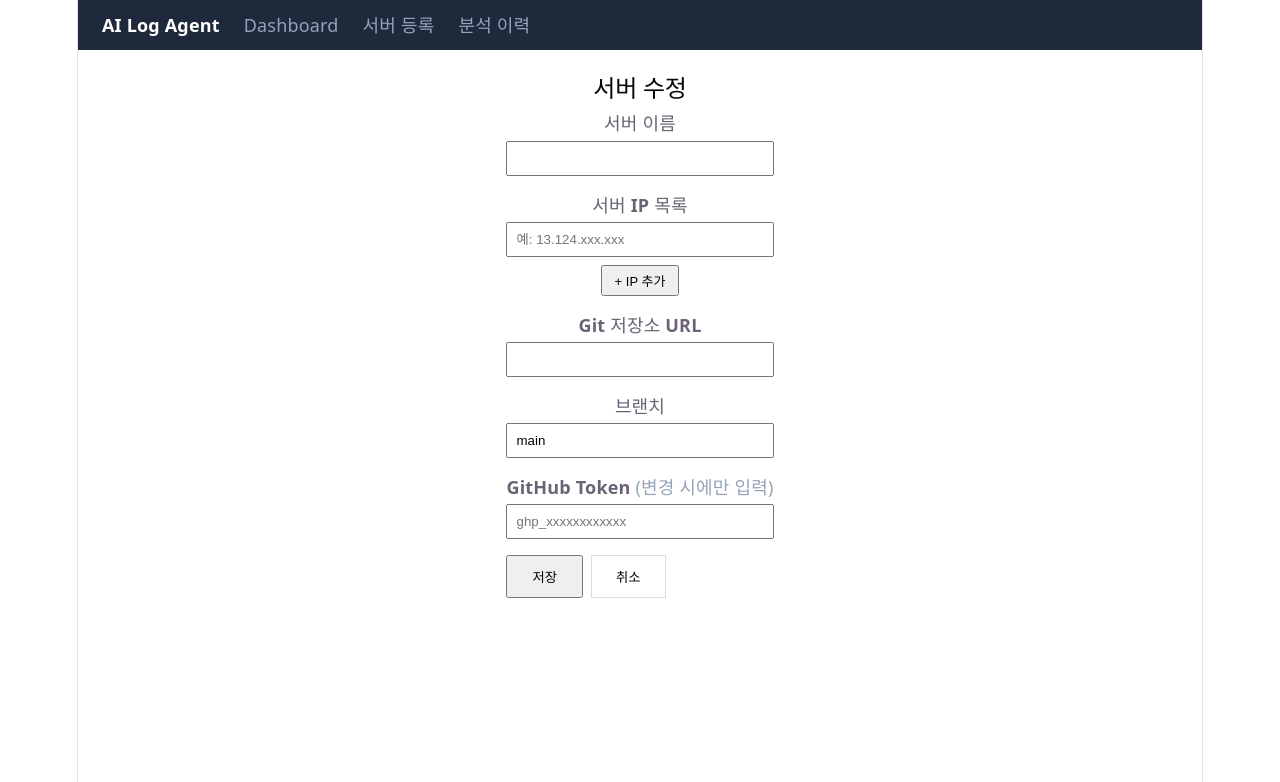
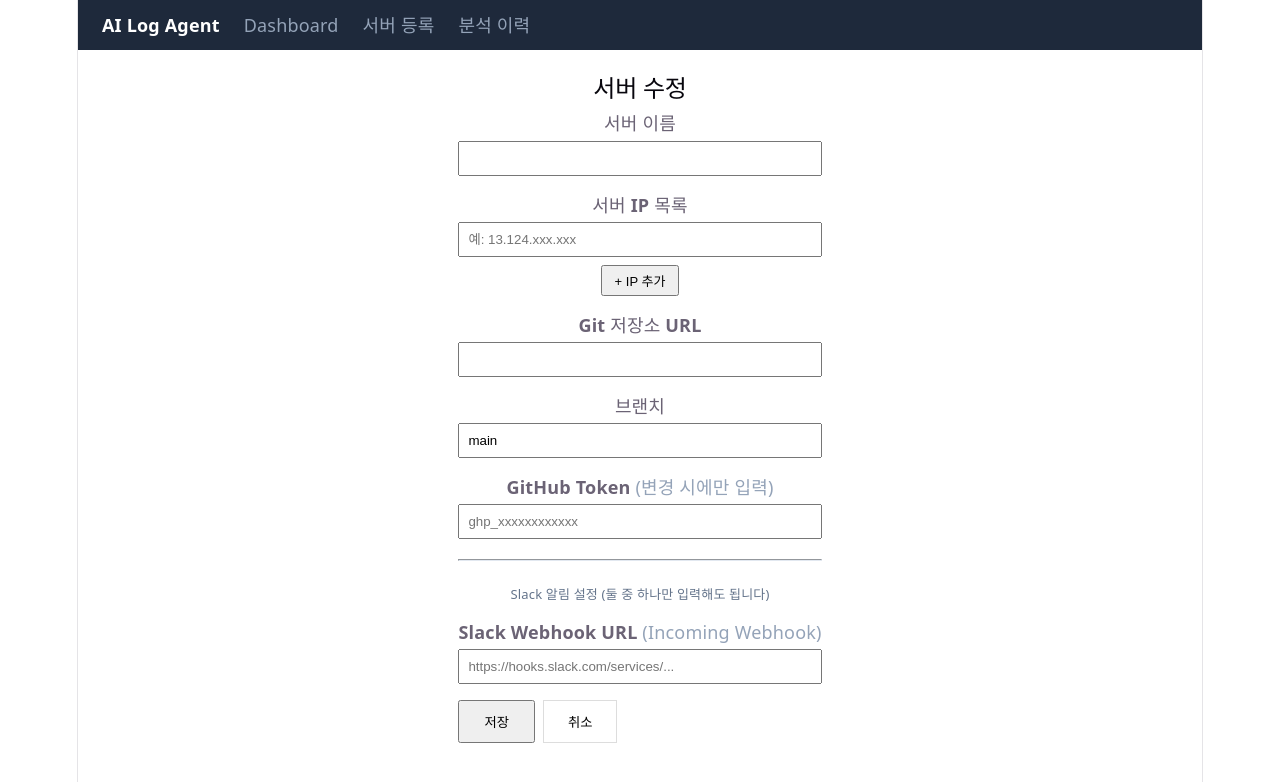
Before and after one commit to Learning-LLM/log-agent-frontend, a React (Vite) app: page /servers/1/edit in a window 1280 px wide. Shown: the top 782 px of the page. Built offline with nearby package versions, Linux system fonts and the light colour scheme; no server answers.

Commit message:
feat: SLACK URL 입력받도록

```diff
--- a/src/api/client.ts
+++ b/src/api/client.ts
@@ -11,6 +11,7 @@
   git_repo_url: string;
   git_branch: string;
   github_token?: string;
+  slack_webhook_url?: string;
 }
 
 export interface ServerUpdate {
@@ -19,6 +20,7 @@
   git_repo_url?: string;
   git_branch?: string;
   github_token?: string;
+  slack_webhook_url?: string;
 }
 
 export interface ServerResponse {
@@ -27,6 +29,7 @@
   hosts: string[];
   git_repo_url: string;
   git_branch: string;
+  slack_webhook_url: string | null;
   is_active: boolean;
 }
 
--- a/src/pages/ServerEdit.tsx
+++ b/src/pages/ServerEdit.tsx
@@ -11,6 +11,7 @@
   const [gitRepoUrl, setGitRepoUrl] = useState("");
   const [gitBranch, setGitBranch] = useState("main");
   const [githubToken, setGithubToken] = useState("");
+  const [slackWebhookUrl, setSlackWebhookUrl] = useState("");
   const [loading, setLoading] = useState(false);
   const [error, setError] = useState("");
 
@@ -22,6 +23,7 @@
       setHosts(server.hosts.length ? server.hosts : [""]);
       setGitRepoUrl(server.git_repo_url);
       setGitBranch(server.git_branch);
+      setSlackWebhookUrl(server.slack_webhook_url || "");
     });
   }, [id]);
 
@@ -43,6 +45,7 @@
         git_repo_url: gitRepoUrl.trim(),
         git_branch: gitBranch.trim() || "main",
         github_token: githubToken.trim() || undefined,
+        slack_webhook_url: slackWebhookUrl.trim() || undefined,
       });
       navigate("/");
     } catch (err: unknown) {
@@ -128,6 +131,24 @@
           />
         </div>
 
+        <hr style={{ margin: "20px 0", borderColor: "#e2e8f0" }} />
+        <p style={{ color: "#64748b", fontSize: 13, marginBottom: 12 }}>
+          Slack 알림 설정 (둘 중 하나만 입력해도 됩니다)
+        </p>
+
+        <div style={{ marginBottom: 16 }}>
+          <label style={{ display: "block", marginBottom: 4, fontWeight: 600 }}>
+            Slack Webhook URL <span style={{ color: "#94a3b8", fontWeight: 400 }}>(Incoming Webhook)</span>
+          </label>
+          <input
+            type="text"
+            value={slackWebhookUrl}
+            onChange={(e) => setSlackWebhookUrl(e.target.value)}
+            placeholder="https://hooks.slack.com/services/..."
+            style={{ width: "100%", padding: 8, boxSizing: "border-box" }}
+          />
+        </div>
+
         {error && <p style={{ color: "red" }}>{error}</p>}
         <div style={{ display: "flex", gap: 8, marginTop: 8 }}>
           <button type="submit" disabled={loading} style={{ padding: "10px 24px" }}>
--- a/src/pages/ServerRegister.tsx
+++ b/src/pages/ServerRegister.tsx
@@ -8,6 +8,7 @@
   const [gitRepoUrl, setGitRepoUrl] = useState("");
   const [gitBranch, setGitBranch] = useState("main");
   const [githubToken, setGithubToken] = useState("");
+  const [slackWebhookUrl, setSlackWebhookUrl] = useState("");
   const [loading, setLoading] = useState(false);
   const [error, setError] = useState("");
   const navigate = useNavigate();
@@ -37,6 +38,7 @@
         git_repo_url: gitRepoUrl.trim(),
         git_branch: gitBranch.trim() || "main",
         github_token: githubToken.trim() || undefined,
+        slack_webhook_url: slackWebhookUrl.trim() || undefined,
       });
       navigate("/");
     } catch (err: unknown) {
@@ -132,6 +134,24 @@
           />
         </div>
 
+        <hr style={{ margin: "20px 0", borderColor: "#e2e8f0" }} />
+        <p style={{ color: "#64748b", fontSize: 13, marginBottom: 12 }}>
+          Slack 알림 설정 (둘 중 하나만 입력해도 됩니다)
+        </p>
+
+        <div style={{ marginBottom: 16 }}>
+          <label style={{ display: "block", marginBottom: 4, fontWeight: 600 }}>
+            Slack Webhook URL <span style={{ color: "#94a3b8", fontWeight: 400 }}>(Incoming Webhook)</span>
+          </label>
+          <input
+            type="text"
+            value={slackWebhookUrl}
+            onChange={(e) => setSlackWebhookUrl(e.target.value)}
+            placeholder="https://hooks.slack.com/services/..."
+            style={{ width: "100%", padding: 8, boxSizing: "border-box" }}
+          />
+        </div>
+
         {error && <p style={{ color: "red" }}>{error}</p>}
         <button type="submit" disabled={loading} style={{ padding: "10px 24px", marginTop: 8 }}>
           {loading ? "등록 중..." : "등록"}
```
